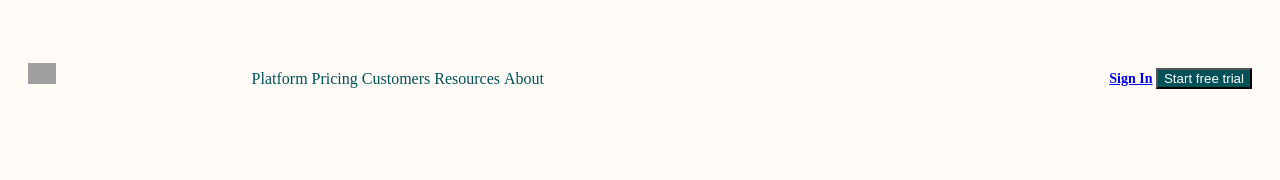
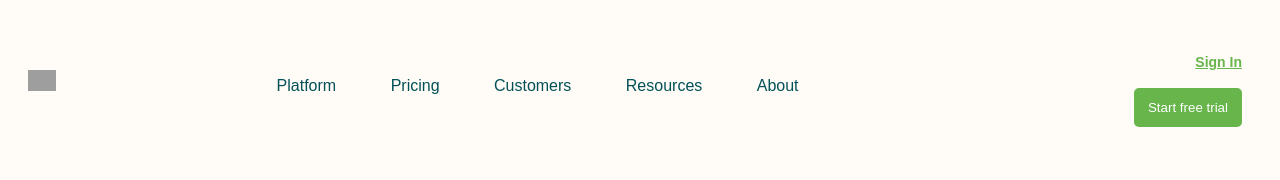
Before and after one commit to AngelLCortezDev/bedu-frontend-fundamentals, a plain HTML site: page index.html in a window 1280 px wide. Shown: the top 180 px of the page. Drawn offline with Linux system fonts and the light colour scheme; grey boxes are pictures that could not be loaded.

Commit message:
Reto 04 Sesion 02

```diff
--- a/styles.css
+++ b/styles.css
@@ -25,6 +25,7 @@
 
 li {
 display: inline;
+margin: 0 25px;
 }
 
 .header > * {
@@ -33,6 +34,7 @@
 line-height: 45px;
 height: 100%;
 vertical-align: middle;
+font-family: sans-serif;
 }
 
 .logo {
@@ -57,6 +59,21 @@
 font-weight: 600;
 }
 
+.actions > * {
+    margin: 0 10px;
+}
+
+.actions > a {
+    color: #67b54b;
+}
+
+.actions > button {
+    background-color: #67b54b;
+    padding: 12px 14px;
+    border-radius: 5px;
+    border: none;
+}
+
 .main {
     margin-top: 140px;
     text-align: center;
```
